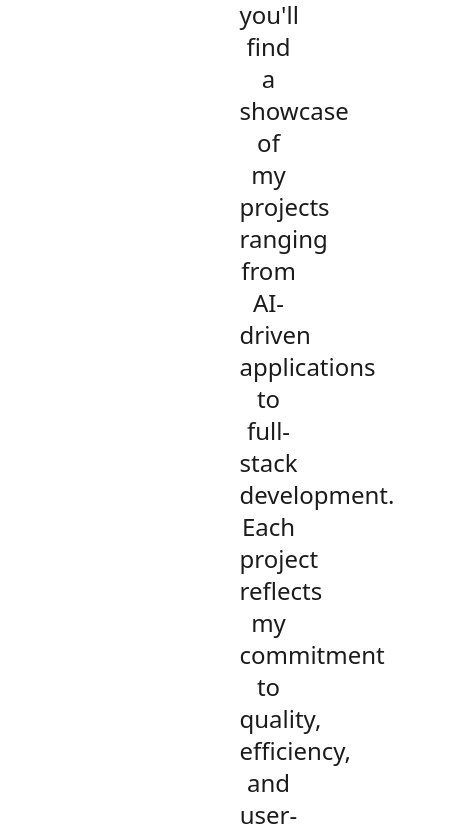
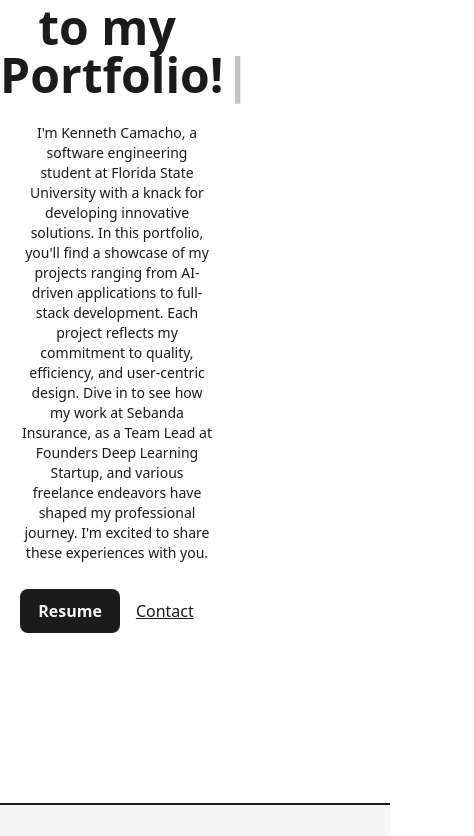
Before and after one commit to kennethcxv/Portfolio, a Next.js app: page / in a window 390 px wide. Shown: the part 963-1799 px from the top of the page, 474 px wide, since content can reach past the window. Built offline with nearby package versions, Linux system fonts and the light colour scheme.

Commit message:
Done with 2xl and 3xl responsiveness

```diff
--- a/src/components/SphereTagCloud.js
+++ b/src/components/SphereTagCloud.js
@@ -1,11 +1,19 @@
-import React, { useEffect, useRef } from 'react';
+import React, { useEffect, useRef, useState } from 'react';
 
 const SphereTagCloud = () => {
   const sphereContainer = useRef(null);
+  const [radius, setRadius] = useState(350); // Default radius is 350px
 
   useEffect(() => {
     let scriptLoaded = false;
     const scriptId = 'tag-cloud-script';
+
+    const updateRadiusBasedOnScreenSize = () => {
+      // Define the breakpoint for XL screen size (e.g., 1200px)
+      const breakpointXL = 1535;
+      const newRadius = window.innerWidth <= breakpointXL ? 275 : 350;
+      setRadius(newRadius);
+    };
 
     const initializeSphere = () => {
       if (sphereContainer.current && window.TagCloud) {
@@ -19,13 +27,12 @@ const SphereTagCloud = () => {
           // ... add more tags as needed
         ];
         const options = {
-          radius: 350,
+          radius: radius,
           maxSpeed: 'fast',
           initSpeed: 'fast',
           direction: 135,
-          keep: true
+          keep: true,
       };
-
       window.TagCloud(sphereContainer.current, tags, options);
     }
   };
@@ -48,21 +55,25 @@ const SphereTagCloud = () => {
     };
 
     loadTagCloudScript();
+    updateRadiusBasedOnScreenSize();
+    window.addEventListener('resize', updateRadiusBasedOnScreenSize);
 
     return () => {
       if (sphereContainer.current) {
         sphereContainer.current.innerHTML = '';
       }
+      window.removeEventListener('resize', updateRadiusBasedOnScreenSize);
     };
-  }, []);
+  }, [radius]);
 
   return (
+    <div className="flex justify-center items-center h-screen">
       <div
         ref={sphereContainer}
-      className="flex flex-col sphere-container dark:text-white text-black"
+        className="flex  sphere-container dark:text-white text-black xl:hidden  "
         style={{width: '300px', height: '700px'}}
       ></div>
+    </div>
   );
 };
-
 export default SphereTagCloud;
--- a/src/pages/index.js
+++ b/src/pages/index.js
@@ -4,6 +4,7 @@ import Typewriter from 'typewriter-effect';
 import SphereTagCloud from '../components/SphereTagCloud.js';
 import React, { useEffect } from 'react';
 import { SphereProvider } from '../components/SphereContext.js';
+
 
 export default function Home() {
   useEffect(() => {
@@ -24,13 +25,14 @@ export default function Home() {
       <title>Kenneth Camacho</title>
       <meta name="description" content="Generated by Kenneth Camacho" />
     </Head>
-    <main className="flex justify-center items-center w-full min-h-screen bg-white dark:bg-black">
+
+    <main className="flex xl:flex-wrap justify-center items-center w-full min-h-screen bg-white dark:bg-black">
         {/* Sphere Tag Cloud on the left */}
-      <div className="w-1/2 ml-32 sm:block">
+      <div className="xl:w-full w-1/2 ml-32 sm:block">
         <SphereTagCloud />
       </div>
       {/* Content on the right */}
-        <div className="w-3/5 text-center">
+        <div className="w-3/5 xl:text-center xl:w-full text-center">
           <h1 className="text-5xl font-semibold mr-44 text-dark dark:text-light">
             <Typewriter
               options={{
@@ -45,15 +47,19 @@ export default function Home() {
               }}
             />
           </h1>
-          <p className="my-6 text-lg md:text-2xl lg:text-3xl font-medium mr-44 text-dark dark:text-light">
+          <p
+          className="my-6
+            sm:text-sm md:text-md xl:text-2xl lg:text-lg  2xl:text-lg 2xl:ml-5 2xl:mb-60  text-lg font-medium mr-44 text-dark dark:text-light">
             I'm Kenneth Camacho, a software engineering student at Florida State University with a knack for developing innovative solutions. In this portfolio, you'll find a showcase of my projects ranging from AI-driven applications to full-stack development. Each project reflects my commitment to quality, efficiency, and user-centric design. Dive in to see how my work at Sebanda Insurance, as a Team Lead at Founders Deep Learning Startup, and various freelance endeavors have shaped my professional journey. I'm excited to share these experiences with you.
           </p>
           <div className="flex items-center justify-center mt-2 mr-44">
           <Link href="/Kenneth_Camacho_Resume.pdf" target="_blank"
-          className="bg-dark text-light p-2.5 px-6 rounded-lg text-lg font-semibold hover:bg-light hover:text-dark border-2 border-solid border-transparent hover:border-dark dark:bg-light dark:text-dark hover:dark:bg-dark hover:dark:text-light md:p-2 md:px-4 md:text-base">
+          className=" flex bg-dark 2xl:-mt-96 text-light p-2.5 px-6 rounded-lg text-lg font-semibold hover:bg-light hover:text-dark border-2 border-solid border-transparent hover:border-dark dark:bg-light dark:text-dark hover:dark:bg-dark hover:dark:text-light md:p-2 md:px-4 md:text-base">
               Resume
             </Link>
-            <a href="mailto:kennethcxv@outlook.com" target="_blank" className="ml-4 text-lg font-medium capitalize text-dark underline dark:text-light md:text-base">
+            <a href="mailto:kennethcxv@outlook.com" target="_blank"
+
+            className=" flex 2xl:-mt-96 ml-4 text-lg font-medium capitalize text-dark underline dark:text-light md:text-base">
               Contact
             </a>
           </div>
```
Lines whose indentation alone changed are shown as unchanged.
